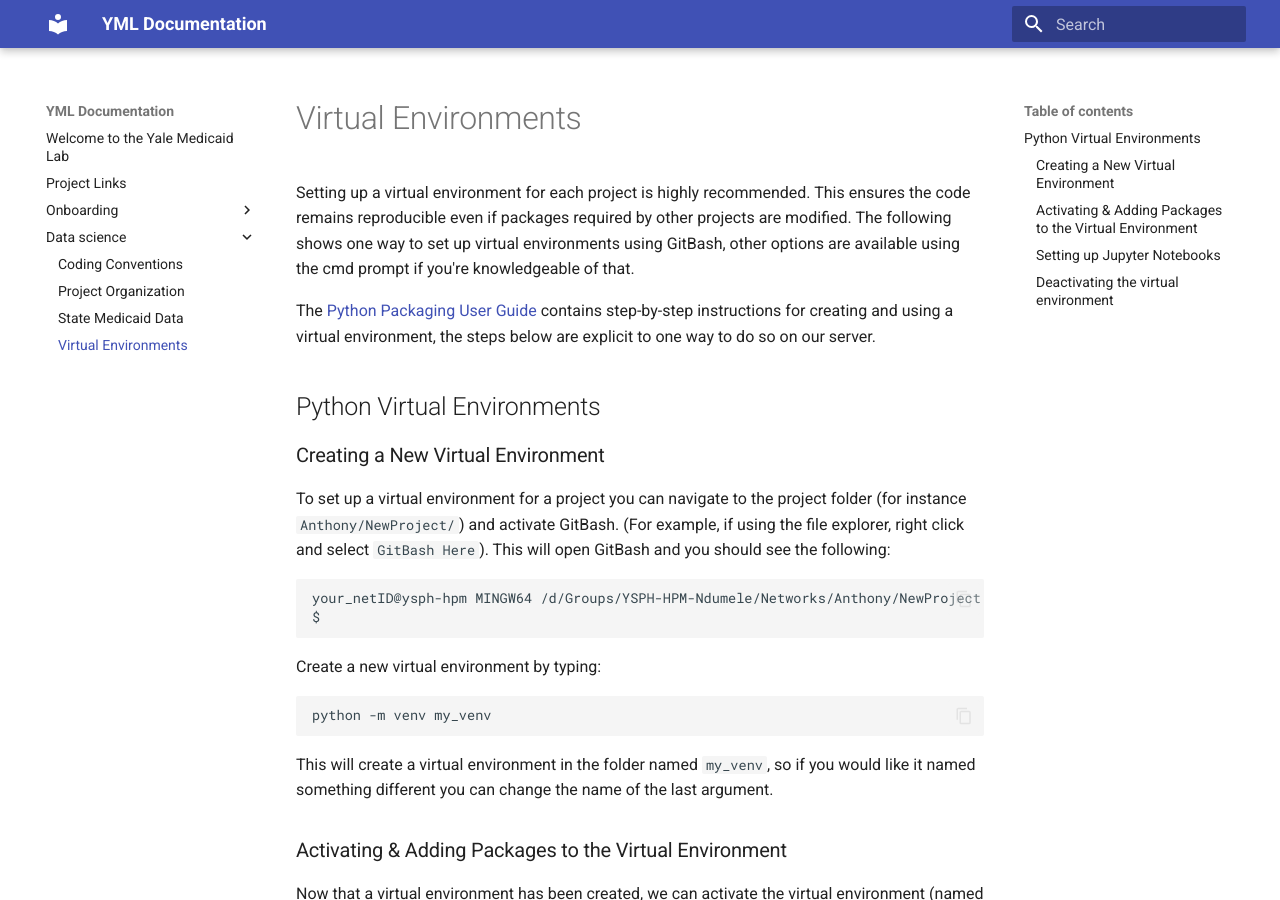
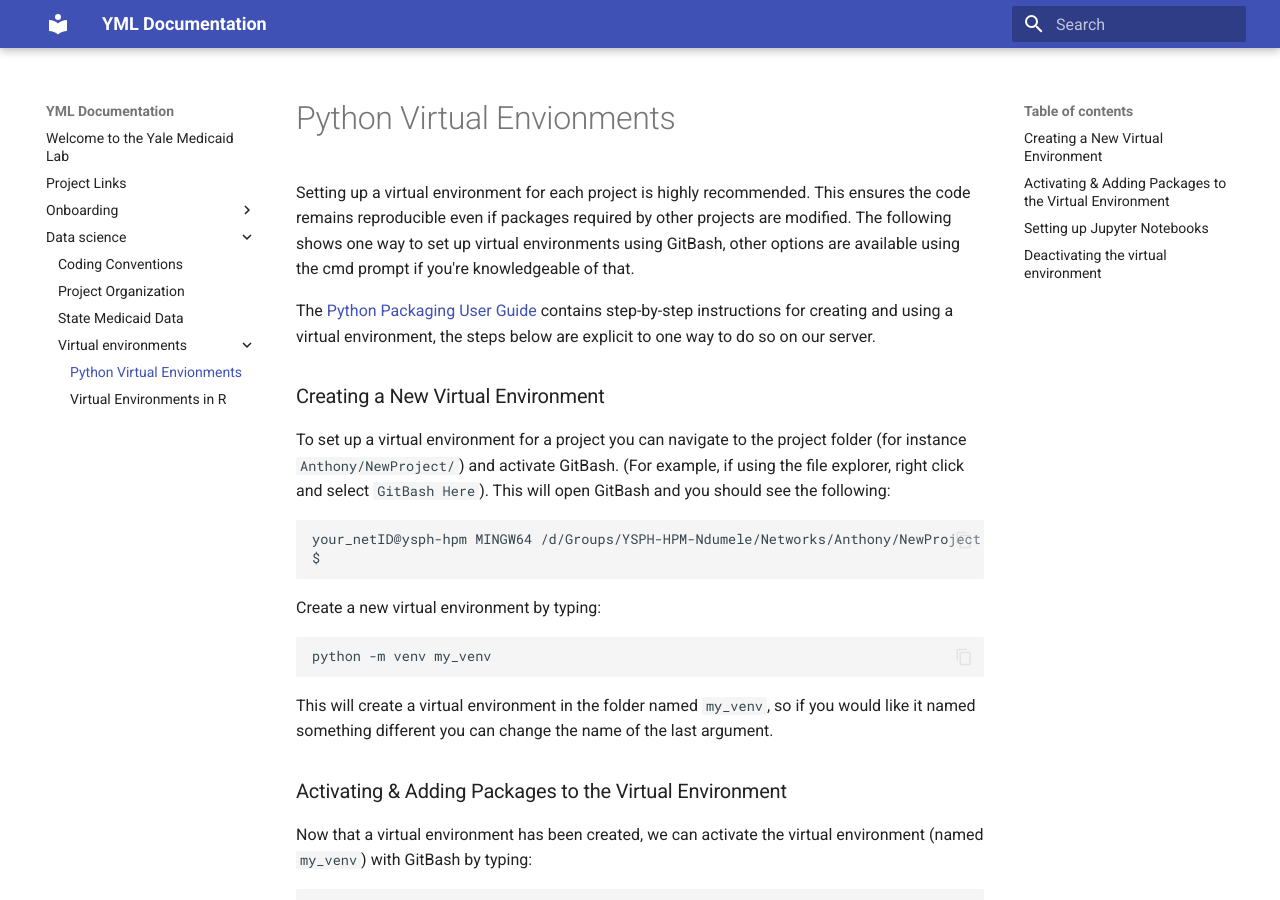
Before and after one commit to Yale-Medicaid/Documentation, an MkDocs documentation site: the page built from docs/data_science/virtual_environments/python_virtualenv.md, in a window 1280 px wide and 900 px high. Built offline with MkDocs 1.6.1 and Material for MkDocs 9.7.7, drawn with Linux system fonts in a browser that asks for light colours.

Commit message:
added virtual env instructions for R

```diff
--- a/docs/data_science/virtual_env.md
+++ b/docs/data_science/virtual_environments/python_virtualenv.md
@@ -1,10 +1,10 @@
-# Virtual Environments
+# Python Virtual Envionments
 
 Setting up a virtual environment for each project is highly recommended. This ensures the code remains reproducible even if packages required by other projects are modified. The following shows one way to set up virtual environments using GitBash, other options are available using the cmd prompt if you're knowledgeable of that.
 
+
 The [Python Packaging User Guide](https://packaging.python.org/en/latest/guides/installing-using-pip-and-virtual-environments/) contains step-by-step instructions for creating and using a virtual environment, the steps below are explicit to one way to do so on our server.
 
-## Python Virtual Environments
 ### Creating a New Virtual Environment
 
 To set up a virtual environment for a project you can navigate to the project folder (for instance `Anthony/NewProject/`) and activate GitBash. (For example, if using the file explorer, right click and select `GitBash Here`). This will open GitBash and you should see the following:
```
Also changed, not shown: docs/data_science/virtual_environments/r_virtualenv.md (added, +17 -0 lines).
